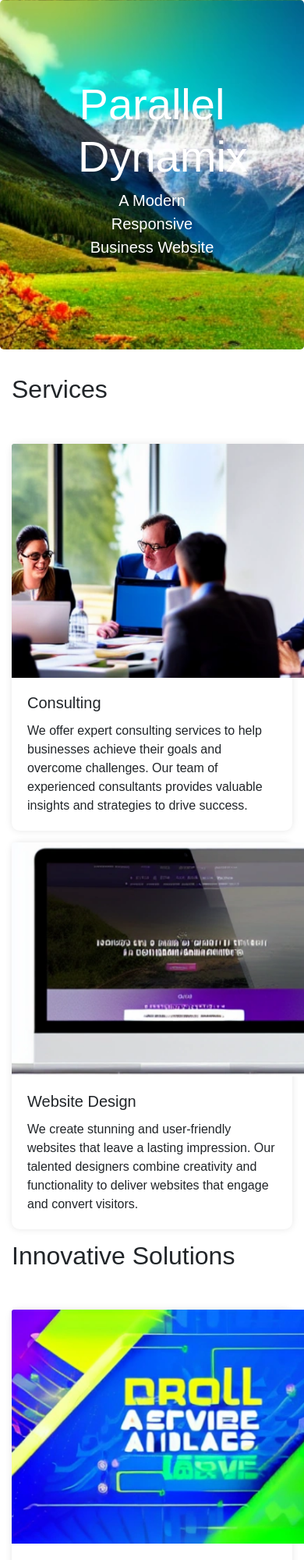
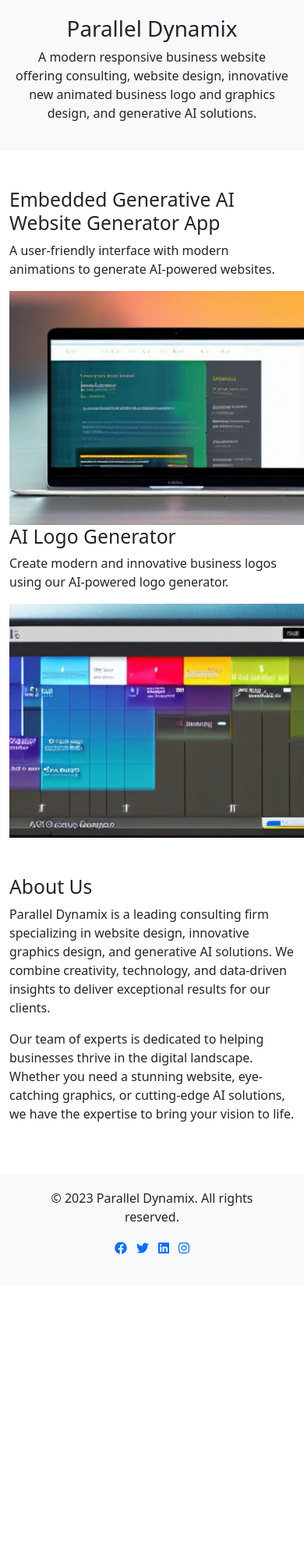
Before and after one commit to paralleldynamix/website-generator, a plain HTML site: page index.html in a window 390 px wide. Shown: the top 2000 px of the page at 78% size. After the commit the page ends 1648 px from the top, so only its background shows below. Drawn offline with nearby package versions, Linux system fonts and the light colour scheme.

Commit message:
Add HTML file based on input text: a modern responsive business website for Parallel Dynamix, offering consulting, website design, innovative new animated business logo and graphics design and generative AI solutions, include embedded generative ai website generator app and ai logo generator modern user friendly interface and animations

```diff
--- a/index.html
+++ b/index.html
@@ -5,104 +5,66 @@
 <meta charset="utf-8"/>
 <meta content="width=device-width, initial-scale=1.0" name="viewport"/>
 <title>Parallel Dynamix - Business Website</title>
-<link href="https://stackpath.bootstrapcdn.com/bootstrap/4.5.2/css/bootstrap.min.css" rel="stylesheet"/>
+<link href="https://cdnjs.cloudflare.com/ajax/libs/twitter-bootstrap/5.0.2/css/bootstrap.min.css" rel="stylesheet"/>
 <style>
-        body {
-            font-family: Arial, sans-serif;
+        /* Custom CSS styles */
+        .header {
+            background-color: #f8f9fa;
+            padding: 20px;
+            text-align: center;
         }
-
-        .jumbotron {
-            background-image: url('./images/background.webp');
-            background-size: cover;
-            background-position: center;
-            color: #fff;
-            padding: 100px;
-        }
-
-        .services {
-            margin-top: 50px;
-        }
-
-        .service-card {
-            border: none;
-            border-radius: 10px;
-            box-shadow: 0 0 10px rgba(0, 0, 0, 0.1);
-        }
-
-        .service-card:hover {
-            box-shadow: 0 0 10px rgba(0, 0, 0, 0.3);
-        }
-
-        .social-links {
-            margin-top: 50px;
-        }
-
-        .social-links a {
-            color: #333;
-            margin-right: 10px;
-        }
-
-        .social-links a:hover {
-            color: #007bff;
+        .footer {
+            background-color: #f8f9fa;
+            padding: 20px;
+            text-align: center;
         }
     </style>
 </head>
 <body>
-<div class="jumbotron text-center">
-<h1 class="display-4">Parallel Dynamix</h1>
-<p class="lead">A Modern Responsive Business Website</p>
-</div>
-<div class="container">
+<header class="header">
+<h1>Parallel Dynamix</h1>
+<p>A modern responsive business website offering consulting, website design, innovative new animated business logo and graphics design, and generative AI solutions.</p>
+</header>
+<div class="container mt-5">
 <div class="row">
 <div class="col-md-6">
-<h2>Services</h2>
-<div class="card-deck services">
-<div class="card service-card">
-<img alt="Photo of a team of business professionals discussing strategies and solutions during a meeting. The team members are sitting around a table with laptops and documents, engaged in a productive conversation." class="card-img-top" src="./images/consulting.webp" style="height: 300px; width: 400px;"/>
-<div class="card-body">
-<h5 class="card-title">Consulting</h5>
-<p class="card-text">We offer expert consulting services to help businesses achieve their goals and overcome challenges. Our team of experienced consultants provides valuable insights and strategies to drive success.</p>
+<h2>Embedded Generative AI Website Generator App</h2>
+<p>A user-friendly interface with modern animations to generate AI-powered websites.</p>
+<img alt="Screenshot of the embedded generative AI website generator app. The interface showcases various customization options and real-time preview of the generated website." src="./images/generative-ai-website-generator.webp" style="height: 300px; width: 400px;"/>
 </div>
-</div>
-<div class="card service-card">
-<img alt="Photo of a computer screen displaying a modern and visually appealing website design. The website features a clean layout, attractive graphics, and intuitive navigation." class="card-img-top" src="./images/website-design.webp" style="height: 300px; width: 400px;"/>
-<div class="card-body">
-<h5 class="card-title">Website Design</h5>
-<p class="card-text">We create stunning and user-friendly websites that leave a lasting impression. Our talented designers combine creativity and functionality to deliver websites that engage and convert visitors.</p>
+<div class="col-md-6">
+<h2>AI Logo Generator</h2>
+<p>Create modern and innovative business logos using our AI-powered logo generator.</p>
+<img alt="Screenshot of the AI logo generator. The interface displays different logo design options and customization settings, allowing users to generate unique and professional logos." src="./images/ai-logo-generator.webp" style="height: 300px; width: 400px;"/>
 </div>
 </div>
 </div>
-</div>
-<div class="col-md-6">
-<h2>Innovative Solutions</h2>
-<div class="card-deck services">
-<div class="card service-card">
-<img alt="Photo of a futuristic animated business logo with vibrant colors and dynamic shapes. The logo represents innovation, creativity, and forward-thinking." class="card-img-top" src="./images/logo-design.webp" style="height: 300px; width: 400px;"/>
-<div class="card-body">
-<h5 class="card-title">Logo and Graphics Design</h5>
-<p class="card-text">We offer innovative logo and graphics design services to help businesses establish a strong brand identity. Our designs are visually appealing, memorable, and aligned with your brand values.</p>
-</div>
-</div>
-<div class="card service-card">
-<img alt="Photo of a computer screen displaying generative AI solutions in action. The screen shows complex algorithms generating unique and creative outputs, demonstrating the power of AI in problem-solving." class="card-img-top" src="./images/ai-solutions.webp" style="height: 300px; width: 400px;"/>
-<div class="card-body">
-<h5 class="card-title">Generative AI Solutions</h5>
-<p class="card-text">Our generative AI solutions leverage cutting-edge technology to provide innovative and intelligent solutions. We harness the power of AI to automate processes, analyze data, and generate valuable insights.</p>
+<div class="container mt-5">
+<div class="row">
+<div class="col-md-12">
+<h2>About Us</h2>
+<p>Parallel Dynamix is a leading consulting firm specializing in website design, innovative graphics design, and generative AI solutions. We combine creativity, technology, and data-driven insights to deliver exceptional results for our clients.</p>
+<p>Our team of experts is dedicated to helping businesses thrive in the digital landscape. Whether you need a stunning website, eye-catching graphics, or cutting-edge AI solutions, we have the expertise to bring your vision to life.</p>
 </div>
 </div>
 </div>
-</div>
-</div>
-<div class="row social-links">
-<div class="col-md-12 text-center">
-<a href="#"><i class="fab fa-facebook"></i></a>
-<a href="#"><i class="fab fa-twitter"></i></a>
-<a href="#"><i class="fab fa-instagram"></i></a>
-<a href="#"><i class="fab fa-linkedin"></i></a>
+<footer class="footer mt-5">
+<div class="container">
+<div class="row">
+<div class="col-md-12">
+<p>© 2023 Parallel Dynamix. All rights reserved.</p>
+<ul class="list-inline">
+<li class="list-inline-item"><a href="https://www.facebook.com/paralleldynamix"><i class="fab fa-facebook"></i></a></li>
+<li class="list-inline-item"><a href="https://www.twitter.com/paralleldynamix"><i class="fab fa-twitter"></i></a></li>
+<li class="list-inline-item"><a href="https://www.linkedin.com/company/paralleldynamix"><i class="fab fa-linkedin"></i></a></li>
+<li class="list-inline-item"><a href="https://www.instagram.com/paralleldynamix"><i class="fab fa-instagram"></i></a></li>
+</ul>
 </div>
 </div>
 </div>
-<script src="https://kit.fontawesome.com/a076d05399.js"></script>
+</footer>
+<script src="https://cdnjs.cloudflare.com/ajax/libs/font-awesome/5.15.3/js/all.min.js"></script>
+<script src="https://cdnjs.cloudflare.com/ajax/libs/twitter-bootstrap/5.0.2/js/bootstrap.bundle.min.js"></script>
 <script
                         id="clhac43dd0002q0vl8ue830mv"
                         data-name="databerry-chat-bubble"
```
Also changed, not shown: images/ai-logo-generator.webp (added), images/ai-solutions.webp (deleted), images/background.webp (deleted), images/consulting.webp (deleted), images/generative-ai-website-generator.webp (added), images/logo-design.webp (deleted), images/website-design.webp (deleted).
